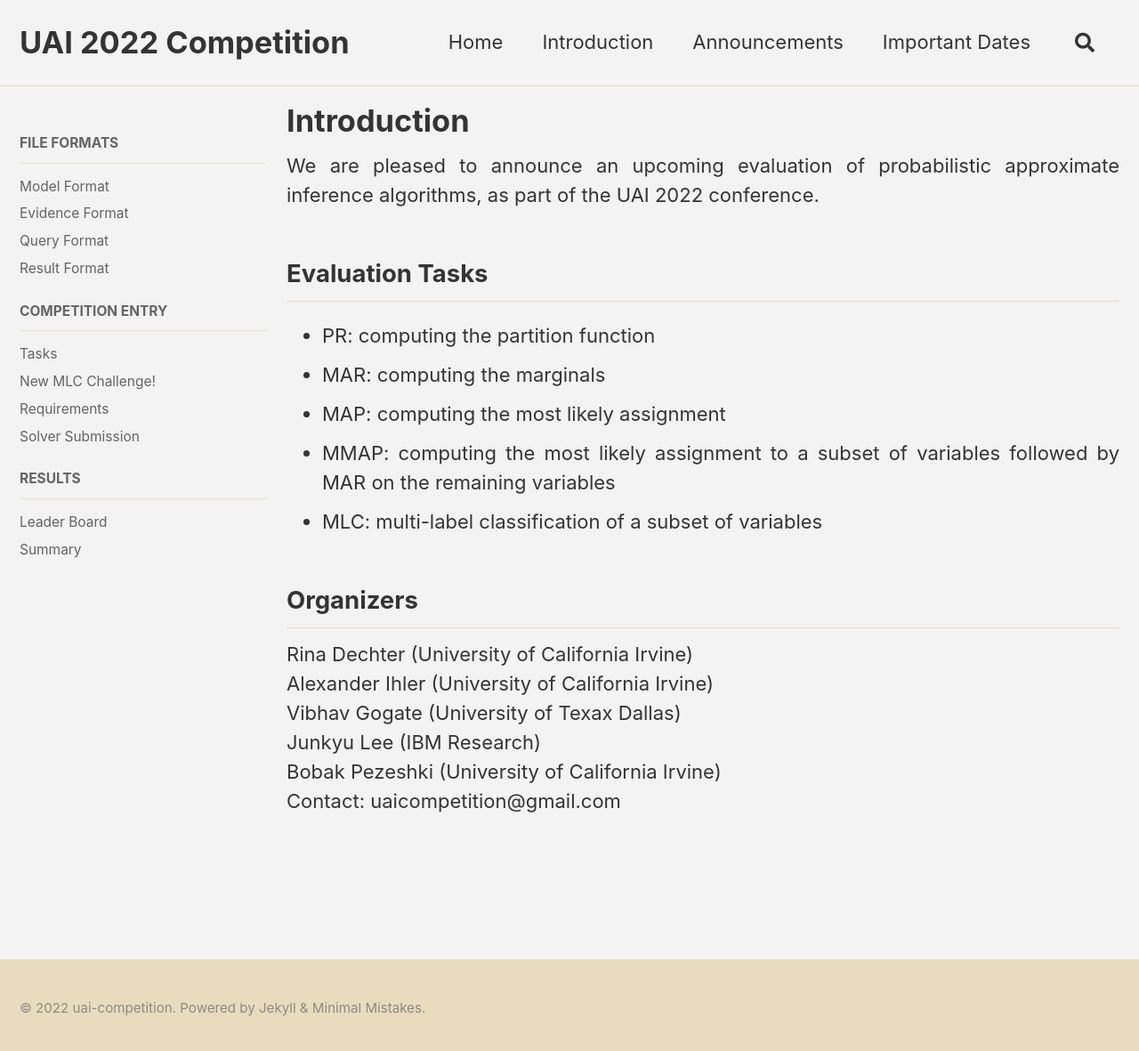
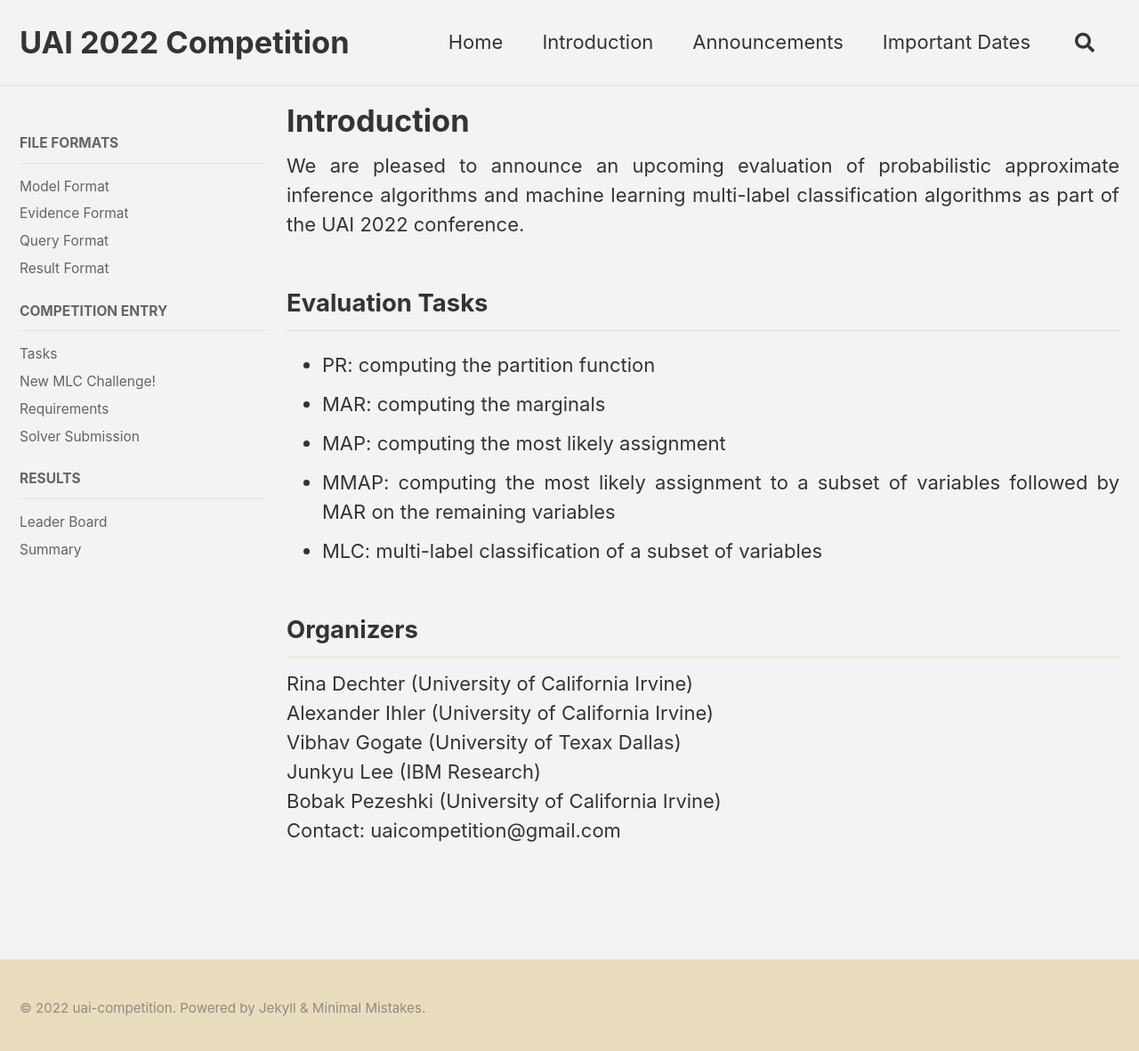
Before and after one commit to vibhavg1/uai-competition-dev, a Jekyll site: the page built from _pages/root/information/introduction.md, in a window 1280 px wide and 1189 px high. Shown: the top 1181 px of the window at 89% size. Built offline with Jekyll 4.4.1, drawn with Linux system fonts in a browser that asks for light colours; cached includes are drawn as plain includes.

Commit message:
Update introduction.md

```diff
--- a/_pages/root/information/introduction.md
+++ b/_pages/root/information/introduction.md
@@ -2,7 +2,7 @@
 title: "Introduction"
 permalink: /information/introduction/
 ---
-We are pleased to announce an upcoming evaluation of probabilistic approximate inference algorithms,
+We are pleased to announce an upcoming evaluation of probabilistic approximate inference algorithms and machine learning multi-label classification algorithms
 as part of the UAI 2022 conference.
 <!-- All researchers working on inference in graphical models and statistical relational models are encouraged to participate.-->
 
```
